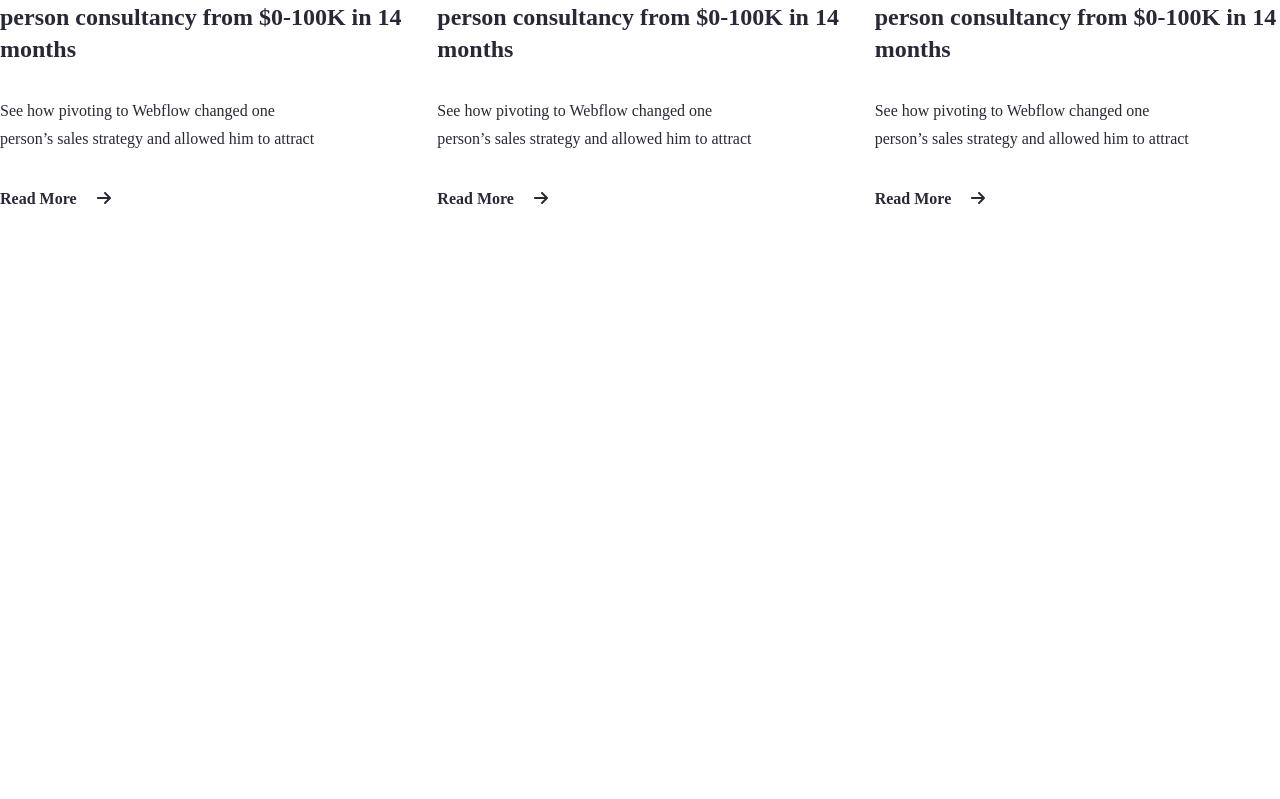
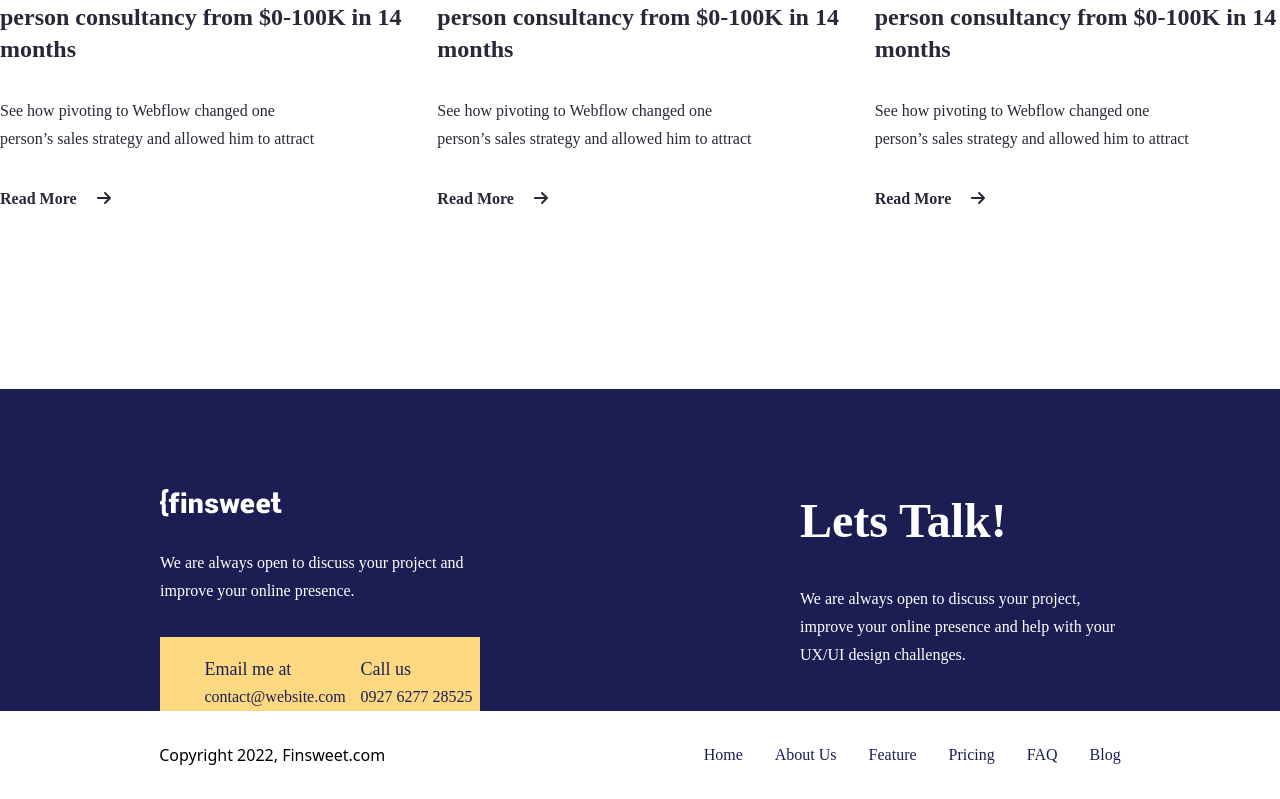
Before and after one commit to azhar-uddin-rahad/tailwind-with-template-react, a React (Vite) app: page / in a window 1280 px wide. Shown: the part 6806-7605 px from the top of the page. Before the commit the page ends 7067 px from the top, so only its background shows below. Built offline with nearby package versions, Linux system fonts and the light colour scheme.

Commit message:
footer section end

```diff
--- a/src/App.jsx
+++ b/src/App.jsx
@@ -11,6 +11,7 @@ import ClientReview from './Component/ClientReview/ClientReview'
 import Faq from './Component/Faq/Faq'
 import SendInquiry from './Component/SendInquiry/SendInquiry'
 import Blog from './Component/Blog/Blog'
+import Footer from './Component/Footer/Footer'
 
 function App() {
 
@@ -26,6 +27,7 @@ function App() {
       <Faq></Faq>
       <SendInquiry></SendInquiry>
       <Blog></Blog>
+      <Footer></Footer>
 
     </>
   )
--- a/src/Component/Blog/Blog.jsx
+++ b/src/Component/Blog/Blog.jsx
@@ -36,7 +36,7 @@ const Blog = () => {
     },
   ];
   return (
-    <div className="max-w-7xl mx-auto">
+    <div className="max-w-7xl mx-auto mb-32">
       <h3 className="text-[#282938] font-poppins font-semibold text-[48px] leading-[64px]">
         Our Blog
       </h3>
--- /dev/null
+++ b/src/Component/Footer/Footer.jsx
@@ -0,0 +1,78 @@
+import React from "react";
+import logo from "../../assets/Finsweet white logo 1.png";
+import { FontAwesomeIcon } from "@fortawesome/react-fontawesome";
+import { faLink } from "@fortawesome/free-solid-svg-icons";
+
+const Footer = () => {
+  return (
+    <>
+      <div className="bg-mainColor">
+        <div className="max-w-7xl mx-auto pt-[100px]">
+          <div className="flex justify-around items-start">
+            <div>
+              <img src={logo} alt="" />
+              <p className="w-80 text-[#fff] font-poppins font-normal text-[16px] leading-[28px] my-8">
+                We are always open to discuss your project and improve your
+                online presence.
+              </p>
+
+              <div className="flex justify-around bg-[#FCD980] pt-[18px] pl-[37px]">
+                <div>
+                  <h4 className="text-mainColor font-poppins font-medium text-lg ">
+                    Email me at
+                  </h4>
+                  <p
+                    className="text-mainColor
+                             font-poppins font-normal text-[16px] leading-[28px]"
+                  >
+                    contact@website.com
+                  </p>
+                </div>
+                <div>
+                  <h4 className="text-mainColor font-poppins font-medium text-lg">
+                    Call us
+                  </h4>
+                  <p
+                    className="text-mainColor
+                             font-poppins font-normal text-[16px] leading-[28px]"
+                  >
+                    0927 6277 28525
+                  </p>
+                </div>
+              </div>
+            </div>
+            <div>
+              <h3 className="text-[#fff] font-poppins font-semibold text-[48px] leading-[64px]">
+                Lets Talk!
+              </h3>
+              <p className="w-80 text-[#fff] font-poppins font-normal text-[16px] leading-[28px] my-8">
+                We are always open to discuss your project, improve your online
+                presence and help with your UX/UI design challenges.
+              </p>
+            </div>
+          </div>
+        </div>
+      </div>
+        <div className="bg-[#fff]">
+          <div className="max-w-7xl mx-auto flex justify-around py-8">
+            <div>
+              <p>Copyright 2022, Finsweet.com</p>
+            </div>
+            <div>
+              <ul className="flex gap-8 text-mainColor font-poppins font-medium text-[16px]">
+                <li>Home</li>
+                <li>About Us</li>
+                <li>Feature</li>
+                <li>Pricing</li>
+                <li>FAQ</li>
+                <li>Blog</li>
+              </ul>
+            </div>
+          </div>
+        </div>
+
+    </>
+  );
+};
+
+export default Footer;
```
